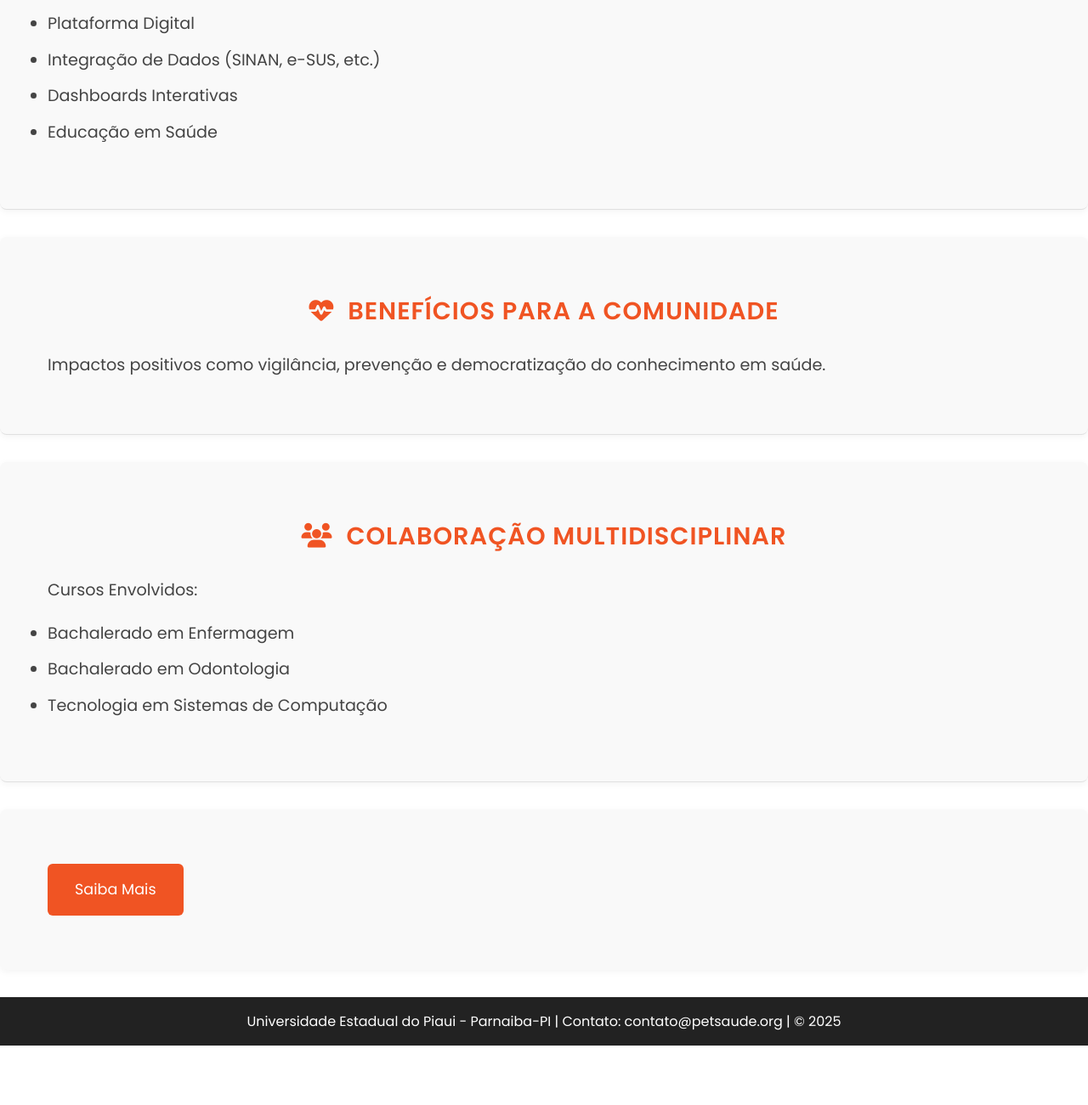
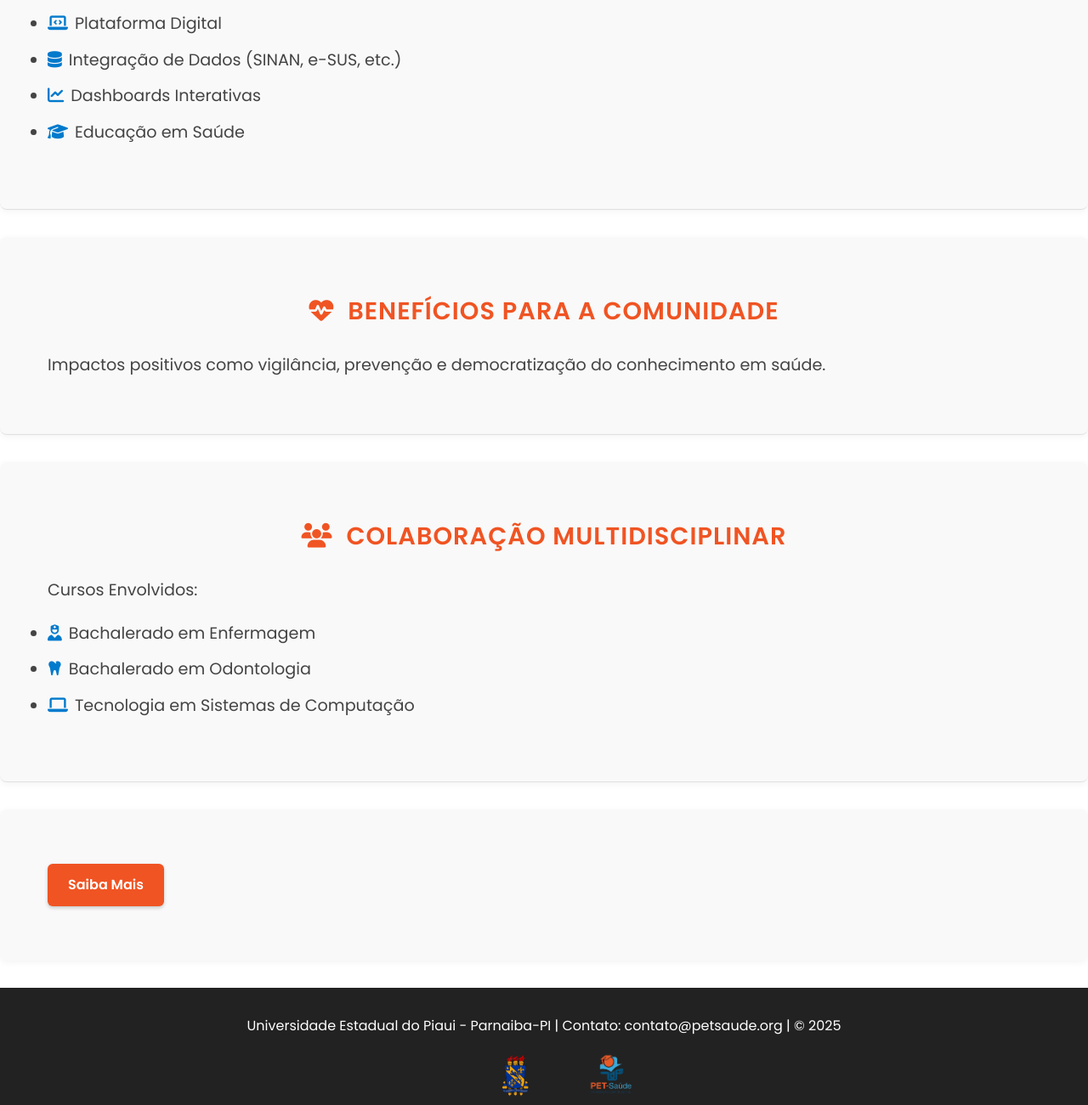
Before and after one commit to gaboliveira-alt/landing-page-petsaude, a plain HTML site: page index.html in a window 1280 px wide. Shown: the part 1160-2461 px from the top of the page at 85% size. Before the commit the page ends 2391 px from the top, so only its background shows below. Drawn offline with Linux system fonts and the light colour scheme.

Commit message:
landing page feita, testar no mobile agora

```diff
--- a/css/style.css
+++ b/css/style.css
@@ -73,20 +73,21 @@ section h3 {
 
 .btn-primary {
     display: inline-block;
-    background-color: #F05423;
+    background-color:#F05423;
     color: white;
-    padding: 1rem 2rem;
+    padding: 0.75rem 1.5rem;
     text-decoration: none;
     border-radius: 6px;
-    font-weight: 500;
-    font-size: 1.1rem;
-    transition: background-color 0.3s ease, transform 0.2s ease;
+    font-weight: 600;
+    box-shadow: 0 2px 4px rgba(0,0,0,0.2);
+    transition: all 0.3s ease;
 }
 
 
 .btn-primary:hover {
-    background-color: #E67E22;
-    transform: translateY(-2px);
+    background-color:#E67E22;
+    transform: translateY(-3px);
+    box-shadow: 0 4px 8px rgba(0,0,0,0.3);
 }
 
 
@@ -94,7 +95,7 @@ footer {
     background-color: #222222;
     color: white;
     text-align: center;
-    padding: 1rem 0;
+    padding: 2rem 0;
 }
 
 
@@ -208,3 +209,39 @@ section h3 i {
         font-size: 1.3rem;
     }
 }
+
+
+ul li i {
+    color: #007ACC;
+    margin-right: 0.5rem;
+}
+
+
+.fade-in {
+  opacity: 0;
+  transform: translateY(20px);
+  animation: fadeInUp 0.8s ease forwards;
+}
+
+
+@keyframes fadeInUp {
+  to {
+    opacity: 1;
+    transform: translateY(0);
+  }
+}
+
+
+.footer-logos {
+  display: flex;
+  justify-content: center;
+  align-items: center;
+  gap: 0.4rem;
+  margin-top: 1rem;
+}
+
+
+.footer-logo {
+  height: 60px;
+  display: inline-block;
+}
--- a/index.html
+++ b/index.html
@@ -34,7 +34,7 @@
     </section>
 
 
-    <section id="about" class="about-section">
+    <section id="about" class="about-section fade-in" style="animation-delay: 0.2s;">
         <div class="container">
             <h3><i class="fas fa-hospital-alt"></i> Sobre o Projeto</h3>
             <p>
@@ -46,7 +46,7 @@
     </section>
 
 
-    <section id="problem" class="problem-section">
+    <section id="problem" class="problem-section fade-in" style="animation-delay: 0.4s;">
         <div class="container">
             <h3><i class="fas fa-exclamation-circle"></i> Problema que o Projeto Resolve</h3>
             <p>
@@ -56,20 +56,20 @@
     </section>
 
 
-    <section id="how-we-act" class="how-we-act-section">
+    <section id="how-we-act" class="how-we-act-section fade-in" style="animation-delay: 0.6s;">
         <div class="container">
             <h3><i class="fas fa-cogs"></i> Como Atuamos</h3>
             <ul>
-                <li>Plataforma Digital</li>
-                <li>Integração de Dados (SINAN, e-SUS, etc.)</li>
-                <li>Dashboards Interativas</li>
-                <li>Educação em Saúde</li>
+                <li><i class="fas fa-laptop-code"></i>Plataforma Digital</li>
+                <li><i class="fas fa-database"></i>Integração de Dados (SINAN, e-SUS, etc.)</li>
+                <li><i class="fas fa-chart-line"></i>Dashboards Interativas</li>
+                <li><i class="fas fa-graduation-cap"></i>Educação em Saúde</li>
             </ul>
         </div>
     </section>
 
 
-    <section id="benefits" class="benefits-section">
+    <section id="benefits" class="benefits-section fade-in" style="animation-delay: 0.8s;">
         <div class="container">
             <h3><i class="fas fa-heartbeat"></i> Benefícios para a Comunidade</h3>
             <p>
@@ -79,20 +79,20 @@
     </section>
 
 
-    <section id="collaboration" class="collaboration-section">
+    <section id="collaboration" class="collaboration-section fade-in" style="animation-delay: 0.6s;">
         <div class="container">
             <h3><i class="fas fa-users"></i> Colaboração Multidisciplinar</h3>
             <p>Cursos Envolvidos:</p>
             <ul>
-                <li>Bachalerado em Enfermagem</li>
-                <li>Bachalerado em Odontologia</li>
-                <li>Tecnologia em Sistemas de Computação</li>
+                <li><i class="fas fa-user-nurse"></i>Bachalerado em Enfermagem</li>
+                <li><i class="fas fa-tooth"></i>Bachalerado em Odontologia</li>
+                <li><i class="fas fa-laptop"></i>Tecnologia em Sistemas de Computação</li>
             </ul>
         </div>
     </section>
 
 
-    <section id="call-to-action" class="cta-section">
+    <section id="call-to-action" class="cta-section fade-in" style="animation-delay: 0.8s;">
         <div class="container">
             <a href="#" class="btn-primary">Saiba Mais</a>
         </div>
@@ -102,6 +102,10 @@
     <footer>
         <div class="container footer-content">
             <p>Universidade Estadual do Piaui - Parnaiba-PI | Contato: contato@petsaude.org | © 2025</p>
+            <div class="footer-logos">
+                <img src="img/uespi.png" alt="Logo da UESPI" class="footer-logo">
+                <img src="img/logo-pet.png" alt="Logo da PET-Saúde" class="footer-logo">
+            </div>
         </div>
     </footer>
 
```
Also changed, not shown: img/uespi.png (added).
